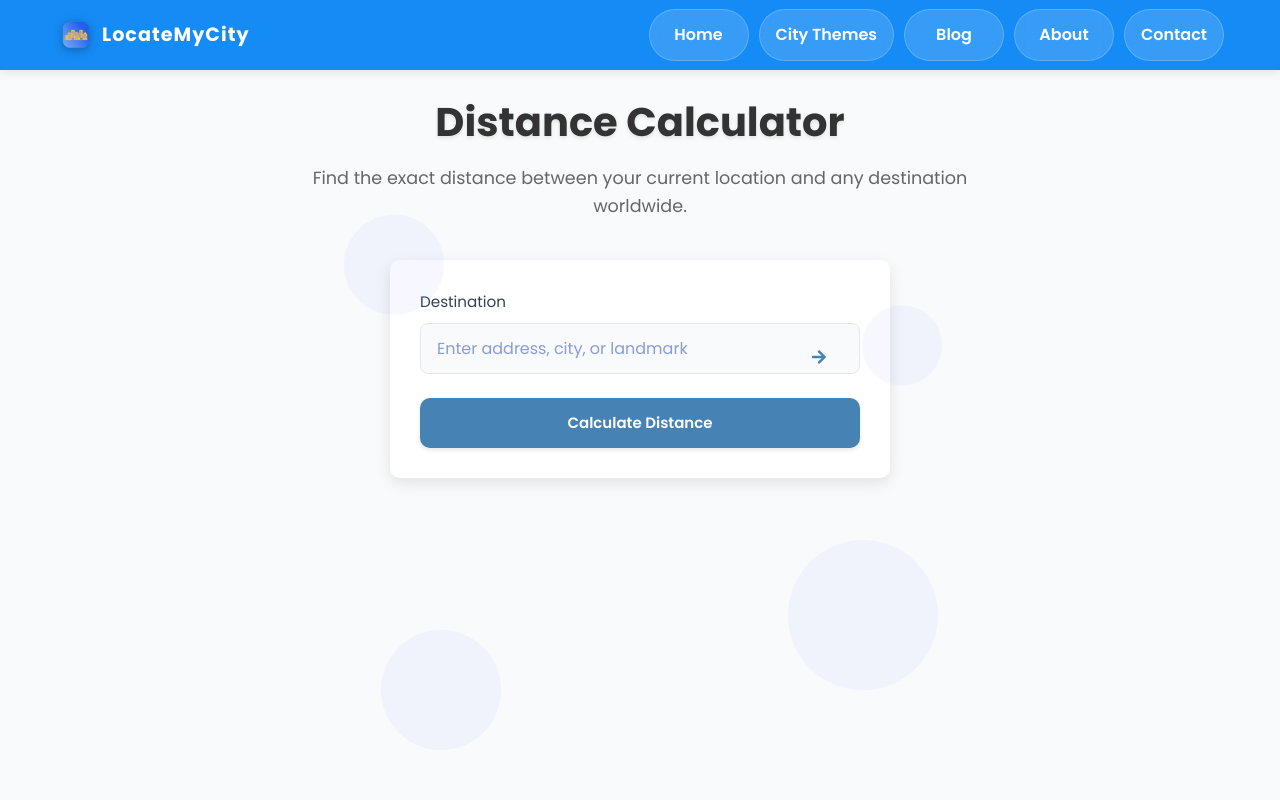
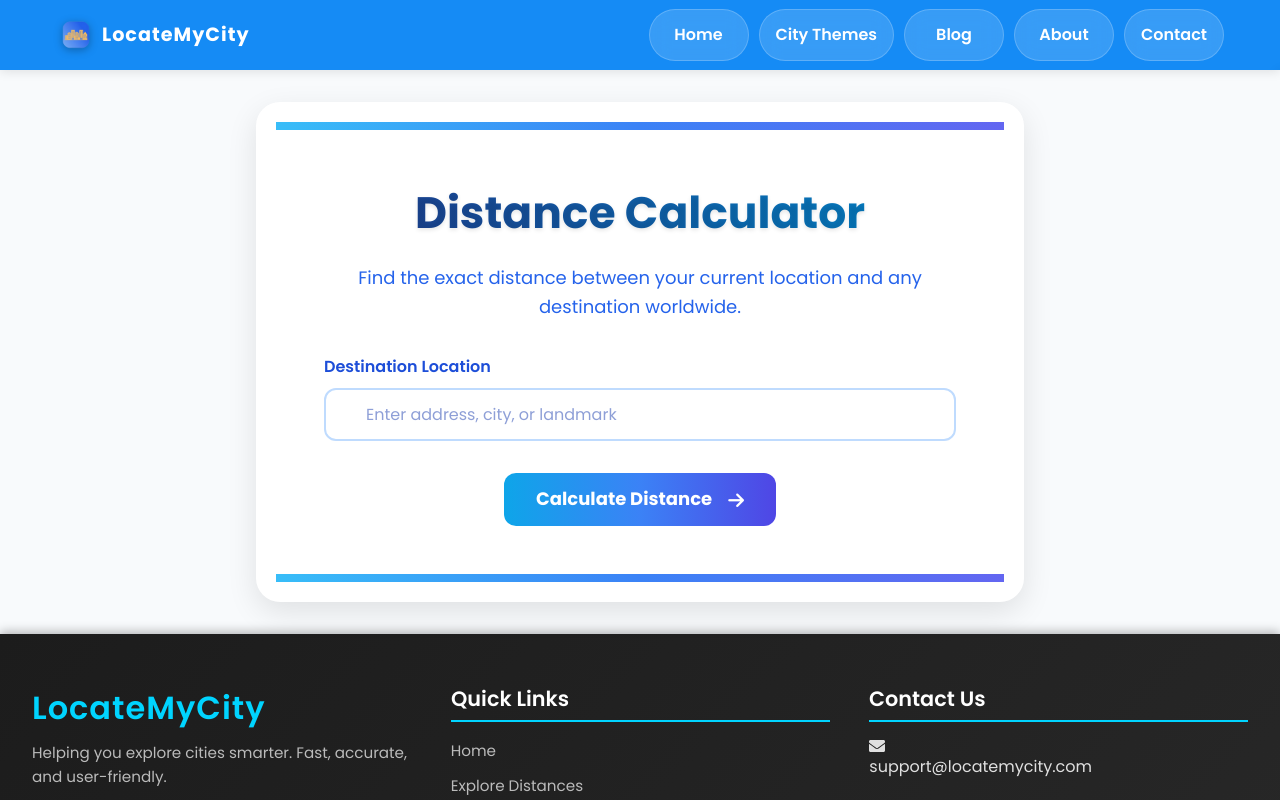
Before and after one commit to Malkan-Shaheen/LocateMyCity-New, a Next.js app: page /location-from-me in a window 1280 px wide. Shown: the top 800 px of the page. Built offline with nearby package versions, Linux system fonts and the light colour scheme.

Commit message:
seo optimized

```diff
--- a/app/location-from-location/[slug]/layout.js
+++ b/app/location-from-location/[slug]/layout.js
@@ -205,7 +205,7 @@ export default async function DistanceLayout({ children, params }) {
         "@type": "ListItem",
         position: 2,
         name: "Distance Calculator",
-        item: `${base}/location-from-location`,
+        item: `${base}/explore`,
       },
       {
         "@type": "ListItem",
--- a/app/location-from-me/page.jsx
+++ b/app/location-from-me/page.jsx
@@ -1,7 +1,6 @@
 "use client";
-import { useEffect, useRef, useState } from "react";
+import { useRef, useState } from "react";
 import Head from "next/head";
-import { FaMapMarkerAlt, FaArrowRight } from "react-icons/fa";
 import { useRouter } from "next/navigation";
 import Header from "@/components/Header";
 import Footer from "@/components/Footer";
@@ -11,6 +10,8 @@ export default function DistanceCalculator() {
   const [suggestions, setSuggestions] = useState([]);
   const [showSuggestions, setShowSuggestions] = useState(false);
   const [isFetching, setIsFetching] = useState(false);
+  const [isLoading, setIsLoading] = useState(false);
+  const [error, setError] = useState("");
 
   const destinationInputRef = useRef(null);
   const router = useRouter();
@@ -64,21 +65,25 @@ export default function DistanceCalculator() {
   const handleInputChange = (e) => {
     const value = e.target.value;
     setDestinationInput(value);
+    setError("");
     fetchSuggestions(value);
     setShowSuggestions(true);
   };
 
   const handleSuggestionClick = (suggestion) => {
     setDestinationInput(suggestion.short_name);
+    setError("");
     setShowSuggestions(false);
   };
 
   const handleCalculate = () => {
     if (!destinationInput.trim()) {
-      alert("Please enter a destination first");
+      setError("Please enter a destination first");
       return;
     }
 
+    setError("");
+    setIsLoading(true);
 
     const destinationSlug = destinationInput
       .toLowerCase()
@@ -93,6 +98,7 @@ export default function DistanceCalculator() {
       <Header />
       <Head>
         <title>Distance Calculator | LocateMyCity</title>
+        <meta name="robots" content="index, follow" />
         <link rel="icon" type="image/png" href="/favicon.png" />
         <link
           href="https://fonts.googleapis.com/css2?family=Poppins:wght@300;400;600;700&display=swap"
@@ -103,53 +109,12 @@ export default function DistanceCalculator() {
           href="https://cdnjs.cloudflare.com/ajax/libs/font-awesome/6.0.0-beta3/css/all.min.css"
         />
       </Head>
-       <div className="page-wrapper">
 
-      <div className="distance-page">
-        <div className="floating-elements">
-          <div
-            className="floating-element"
-            style={{
-              width: "100px",
-              height: "100px",
-              top: "20%",
-              left: "10%",
-              animationDelay: "0s",
-            }}
-          ></div>
-          <div
-            className="floating-element"
-            style={{
-              width: "150px",
-              height: "150px",
-              top: "60%",
-              left: "70%",
-              animationDelay: "2s",
-            }}
-          ></div>
-          <div
-            className="floating-element"
-            style={{
-              width: "80px",
-              height: "80px",
-              top: "30%",
-              left: "80%",
-              animationDelay: "4s",
-            }}
-          ></div>
-          <div
-            className="floating-element"
-            style={{
-              width: "120px",
-              height: "120px",
-              top: "70%",
-              left: "15%",
-              animationDelay: "6s",
-            }}
-          ></div>
-        </div>
-
-        <div className="page-title">
+      <main className="main2">
+        <div className="card2">
+          <div className="card-border-top2" />
+          <div className="card-content2">
+            <div className="heading2">
               <h1>Distance Calculator</h1>
               <p>
                 Find the exact distance between your current location and any
@@ -157,42 +122,44 @@ export default function DistanceCalculator() {
               </p>
             </div>
 
-        <div className="distance-container">
-          <div className="distance-form">
-            <div className="form-group">
-              <label htmlFor="destination">Destination</label>
+            {error && (
+              <div className="error-message">
+                <i className="fas fa-exclamation-circle"></i>
+                <span>{error}</span>
+              </div>
+            )}
+
+            <div className="form2">
+              <div className="input-group2">
+                <label htmlFor="destination">Destination Location</label>
                 <div style={{ position: "relative" }}>
                   <input
                     ref={destinationInputRef}
                     type="text"
                     id="destination"
-                  className="form-control"
+                    className="input2"
                     placeholder="Enter address, city, or landmark"
                     value={destinationInput}
                     onChange={handleInputChange}
                     onFocus={() => setShowSuggestions(true)}
-                  onBlur={() =>
-                    setTimeout(() => setShowSuggestions(false), 200)
-                  }
+                    onBlur={() => setTimeout(() => setShowSuggestions(false), 200)}
                   />
-                <button
-                  onClick={() => setShowSuggestions(true)}
+
+                  {isFetching && (
+                    <div
                       style={{
                         position: "absolute",
-                    right: "10px",
-                    top: "12px",
-                    background: "transparent",
-                    border: "none",
-                    cursor: "pointer",
-                    color: "#4682B4",
-                    fontSize: "1rem",
-                    padding: "5px",
-                    borderRadius: "50%",
-                    transition: "all 0.3s ease",
+                        right: "12px",
+                        top: "50%",
+                        transform: "translateY(-50%)",
+                        fontSize: "0.85rem",
+                        color: "#6c757d",
                       }}
                     >
-                  <FaArrowRight />
-                </button>
+                      Searching...
+                    </div>
+                  )}
+
                   {showSuggestions && suggestions.length > 0 && (
                     <ul className="suggestions-list">
                       {suggestions.map((suggestion, index) => (
@@ -209,13 +176,56 @@ export default function DistanceCalculator() {
                 </div>
               </div>
 
-            <button className="calculate-btn" onClick={handleCalculate}>
-              <span id="btnText">Calculate Distance</span>
+              <div className="button-wrapper2">
+                <button onClick={handleCalculate}>
+                  {isLoading ? (
+                    <span>
+                      <span className="spinner"></span> Calculating
+                    </span>
+                  ) : (
+                    <>
+                      <span>Calculate Distance</span>
+                      <i className="fas fa-arrow-right" style={{ marginLeft: "8px" }}></i>
+                    </>
+                  )}
                 </button>
               </div>
             </div>
           </div>
-      <Footer /></div>
+          <div className="card-border-bottom2" />
+        </div>
+      </main>
+      <Footer />
+
+      <style jsx>{`
+        .error-message {
+          display: flex;
+          align-items: center;
+          gap: 8px;
+          background-color: #fee;
+          color: #c33;
+          padding: 12px 16px;
+          border-radius: 8px;
+          margin-bottom: 20px;
+          border-left: 4px solid #c33;
+          animation: fadeIn 0.3s ease-in;
+        }
+
+        .error-message i {
+          font-size: 18px;
+        }
+
+        @keyframes fadeIn {
+          from {
+            opacity: 0;
+            transform: translateY(-10px);
+          }
+          to {
+            opacity: 1;
+            transform: translateY(0);
+          }
+        }
+      `}</style>
     </>
   );
 }
--- a/components/Footer.js
+++ b/components/Footer.js
@@ -1,5 +1,3 @@
-'use client';
-
 import { FaFacebook, FaTwitter, FaInstagram, FaPhone, FaEnvelope, FaMapMarkerAlt } from 'react-icons/fa';
 import Link from 'next/link';
 
```
Lines whose indentation alone changed are shown as unchanged.
